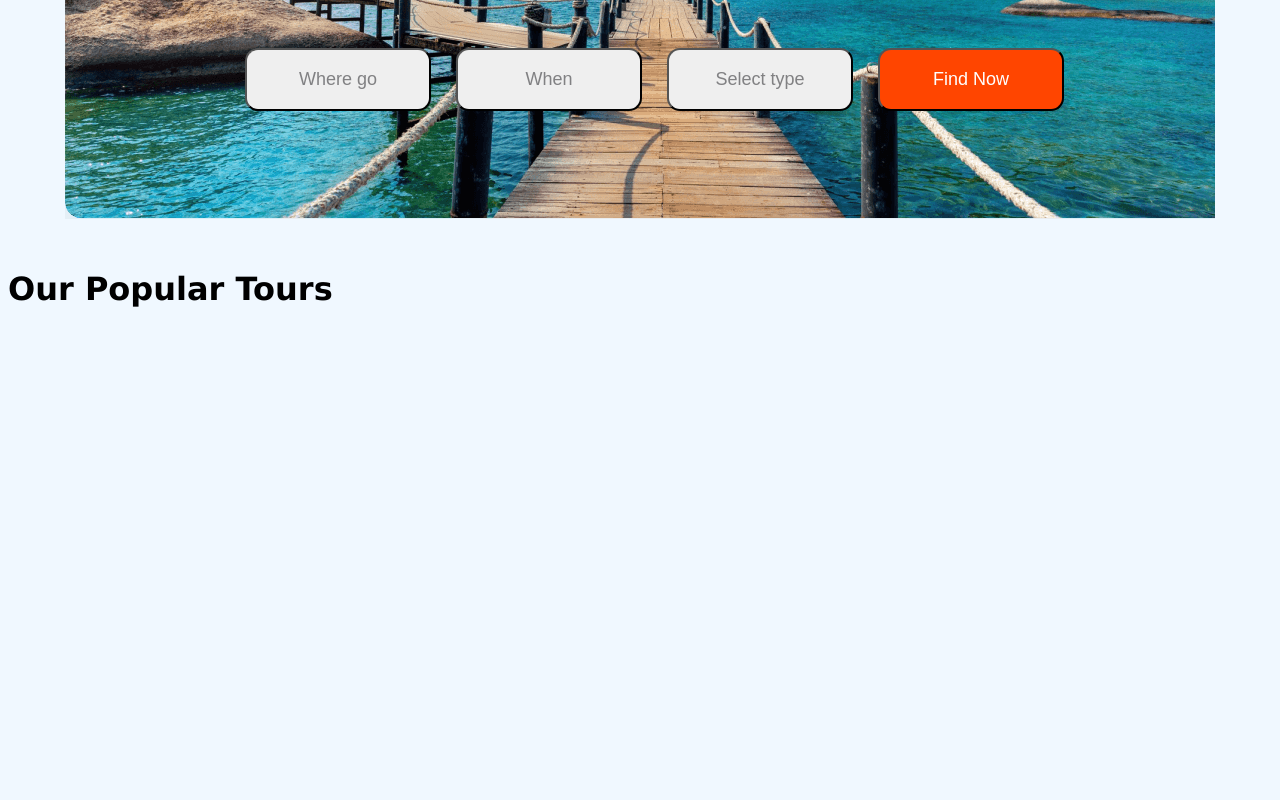
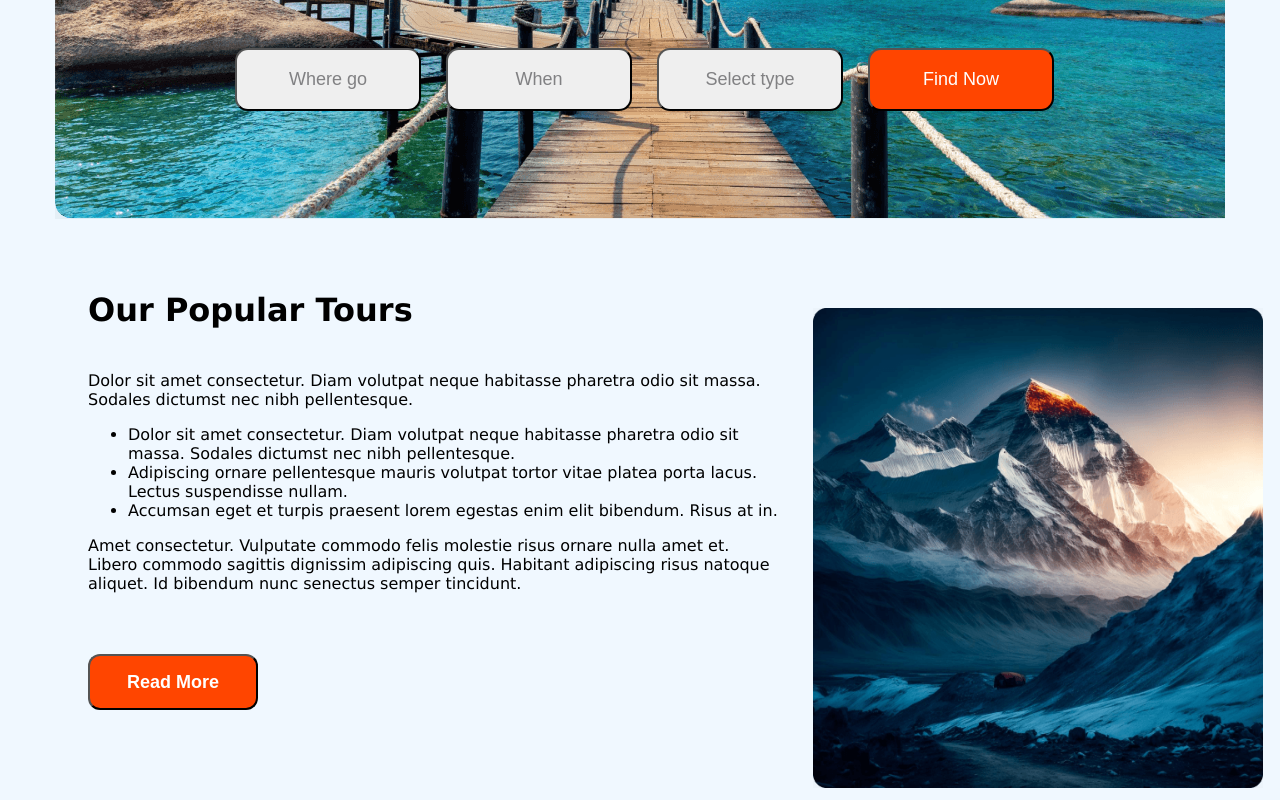
Before and after one commit to mahabuburrifat/b9a2-assignment-2-repo, a plain HTML site: page html code/index.html in a window 1280 px wide. Shown: the part 381-1181 px from the top of the page. Before the commit the page ends 800 px from the top, so only its background shows below. Drawn offline with Linux system fonts and the light colour scheme.

Commit message:
add section

```diff
--- a/html code/index.html
+++ b/html code/index.html
@@ -56,7 +56,7 @@
 
         .background-header{
             background-image: url('../B9A2-Hero-Travel-main/Images/Group\ 13\ \(1\)\ \(1\).png');
-            width: 1150px;
+            width: 1170px;
             height: 520px;
             background-repeat: no-repeat;
             border-radius: 15px;
@@ -118,12 +118,38 @@
             background-color: orangered;
             color:white;
         }
+    /* main section style */
 
 
 
+    .popular-tour{
+         display: flex;
+         width: 1255px;
+         gap: 35px;
+         margin-top: 10px;
+    }
 
+    .popular-text-side{
+        margin-left: 80px;
+        /* width: 800px; */
+    }
 
+    section > div img{
+        width: 450px;
+        height: 480px;
+        margin-top: 60px;
+    }
 
+    section button{
+        background-color: orangered;
+        height: 56px;
+        width: 170px;
+        color: white;
+        font-size: 18px;
+        font-weight: 600;
+        border-radius: 12px;
+        margin-top: 45px;
+    }
 
     </style>
 </head>
@@ -172,9 +198,29 @@
 
     <main>
         <article>
-            <section>
-                <h1>Our Popular Tours</h1>
-            </section>
+                <section class="popular-tour">
+                    <section class="popular-text-side">
+                        <h1>Our Popular Tours</h1>
+                        <p>Dolor sit amet consectetur. Diam volutpat neque habitasse pharetra odio sit massa. Sodales dictumst nec nibh pellentesque.</p>
+                        <ul>
+                            <li>Dolor sit amet consectetur. Diam volutpat neque habitasse pharetra odio sit massa. Sodales dictumst nec nibh pellentesque.</li>
+                            <li>Adipiscing ornare pellentesque mauris volutpat tortor vitae platea porta lacus. Lectus suspendisse nullam.</li>
+                            <li> Accumsan eget et turpis praesent lorem egestas enim elit bibendum. Risus at in.</li>
+                        </ul>
+                        <p>Amet consectetur. Vulputate commodo felis molestie risus
+                            ornare nulla amet et. Libero commodo sagittis dignissim adipiscing quis. Habitant adipiscing risus natoque aliquet. Id bibendum nunc senectus semper tincidunt.</p>
+                            <button class="read more">Read More</button>
+                        </section>
+                        <section>
+                        <div>
+                            <img src="/B9A2-Hero-Travel-main/Images/Rectangle 4.png" alt="">
+                        </div>
+                    </section>
+                </section>
+
+                <section>
+
+                </section>
         </article>
     </main>
 
```
